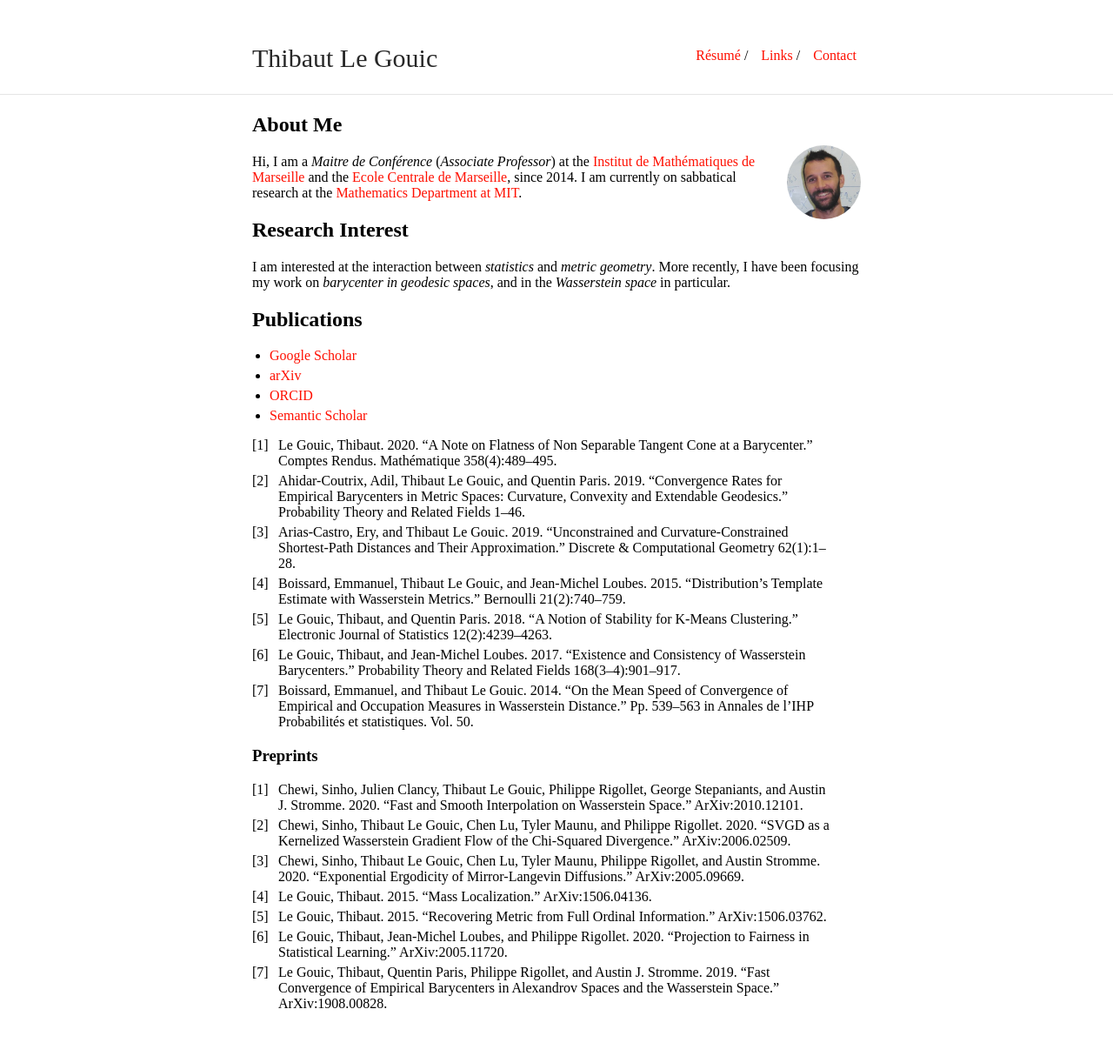
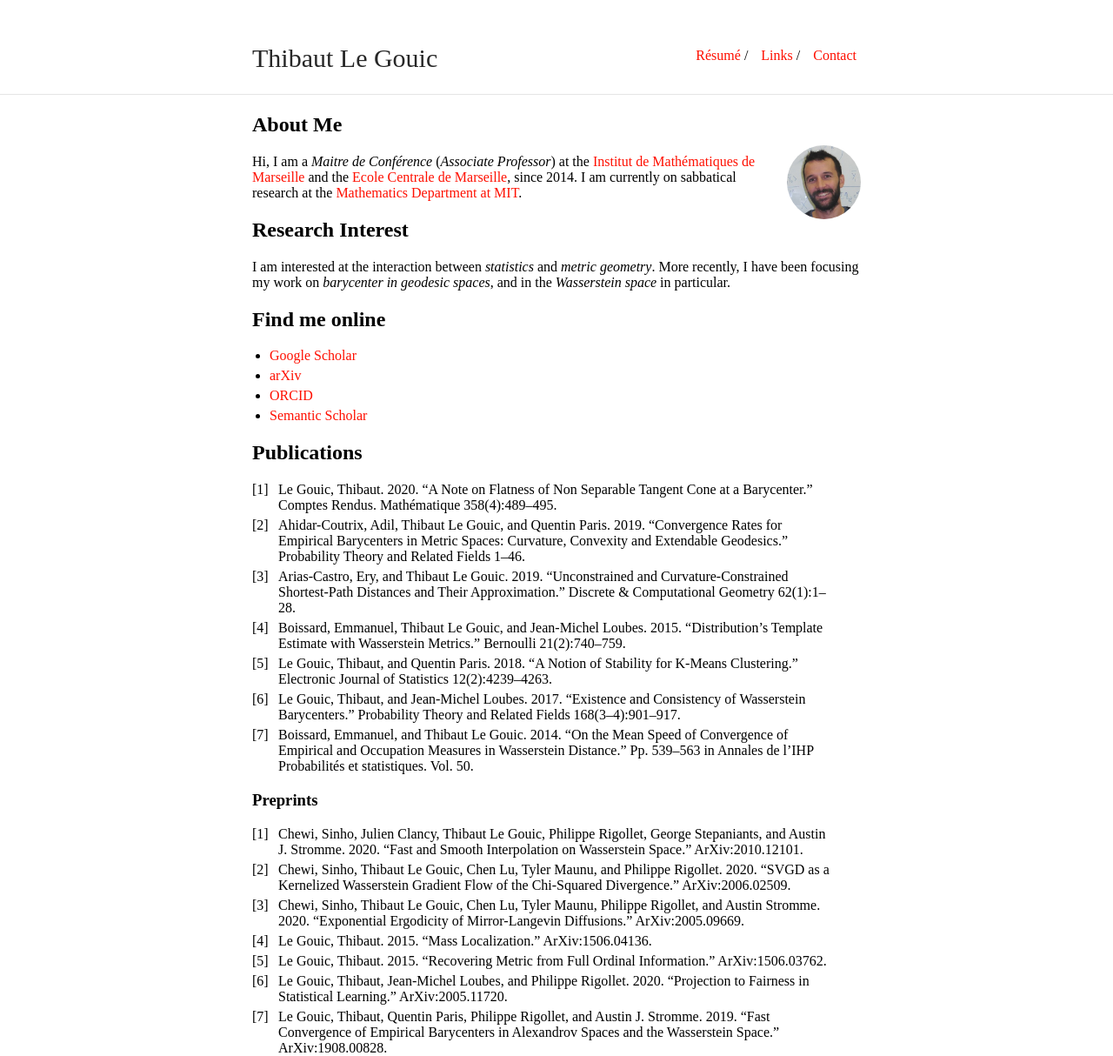
Before and after one commit to ThibautLG/thibautlg.github.io, a Jekyll site: the page built from index.md, in a window 1280 px wide. Shown: the whole page at 87% size. Built offline with Jekyll 4.4.1, drawn with Linux system fonts in a browser that asks for light colours; our own code applies the rules of GitHub Pages for plain Markdown files; before the commit the page ends 1163 px from its top, so only the background shows below that.

```diff
--- a/index.md
+++ b/index.md
@@ -14,12 +14,14 @@ I am currently on sabbatical research at the [Mathematics Department at MIT](htt
 I am interested at the interaction between *statistics* and *metric geometry*.
 More recently, I have been focusing my work on *barycenter in geodesic spaces*, and in the *Wasserstein space* in particular.
 
-## Publications
+## Find me online
 
 * [Google Scholar](https://scholar.google.fr/citations?user=GhBBcugAAAAJ)
 * [arXiv](https://arxiv.org/search/?searchtype=author&query=Gouic%2C+T+L)
 * [ORCID](https://orcid.org/0000-0001-6983-2794)
 * [Semantic Scholar](https://www.semanticscholar.org/author/Thibaut-Le-Gouic/2270369)
+
+## Publications
 
 1. Le Gouic, Thibaut. 2020. “A Note on Flatness of Non Separable Tangent Cone at a Barycenter.” Comptes Rendus. Mathématique 358(4):489–495.
 1. Ahidar-Coutrix, Adil, Thibaut Le Gouic, and Quentin Paris. 2019. “Convergence Rates for Empirical Barycenters in Metric Spaces: Curvature, Convexity and Extendable Geodesics.” Probability Theory and Related Fields 1–46.
```
